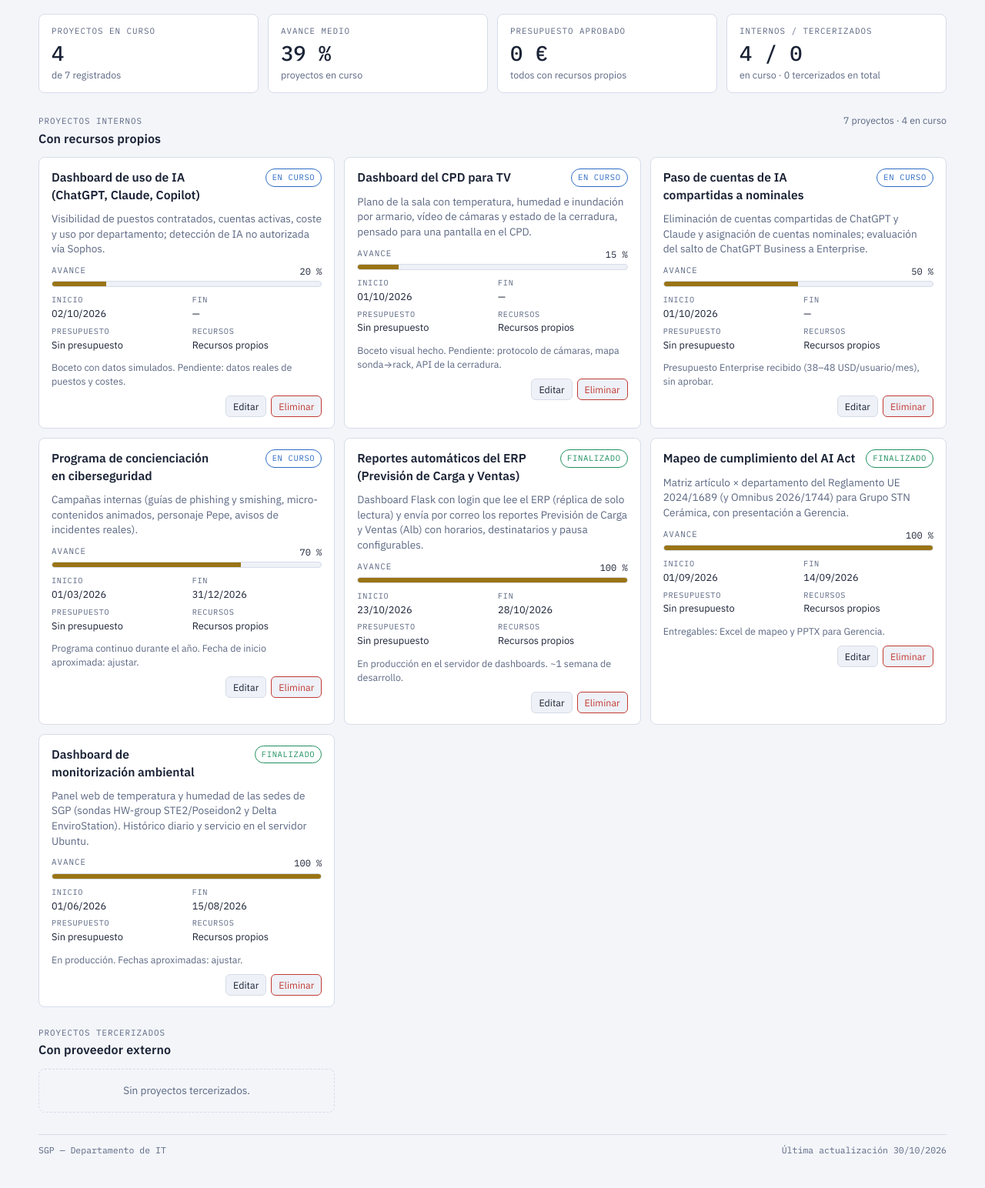
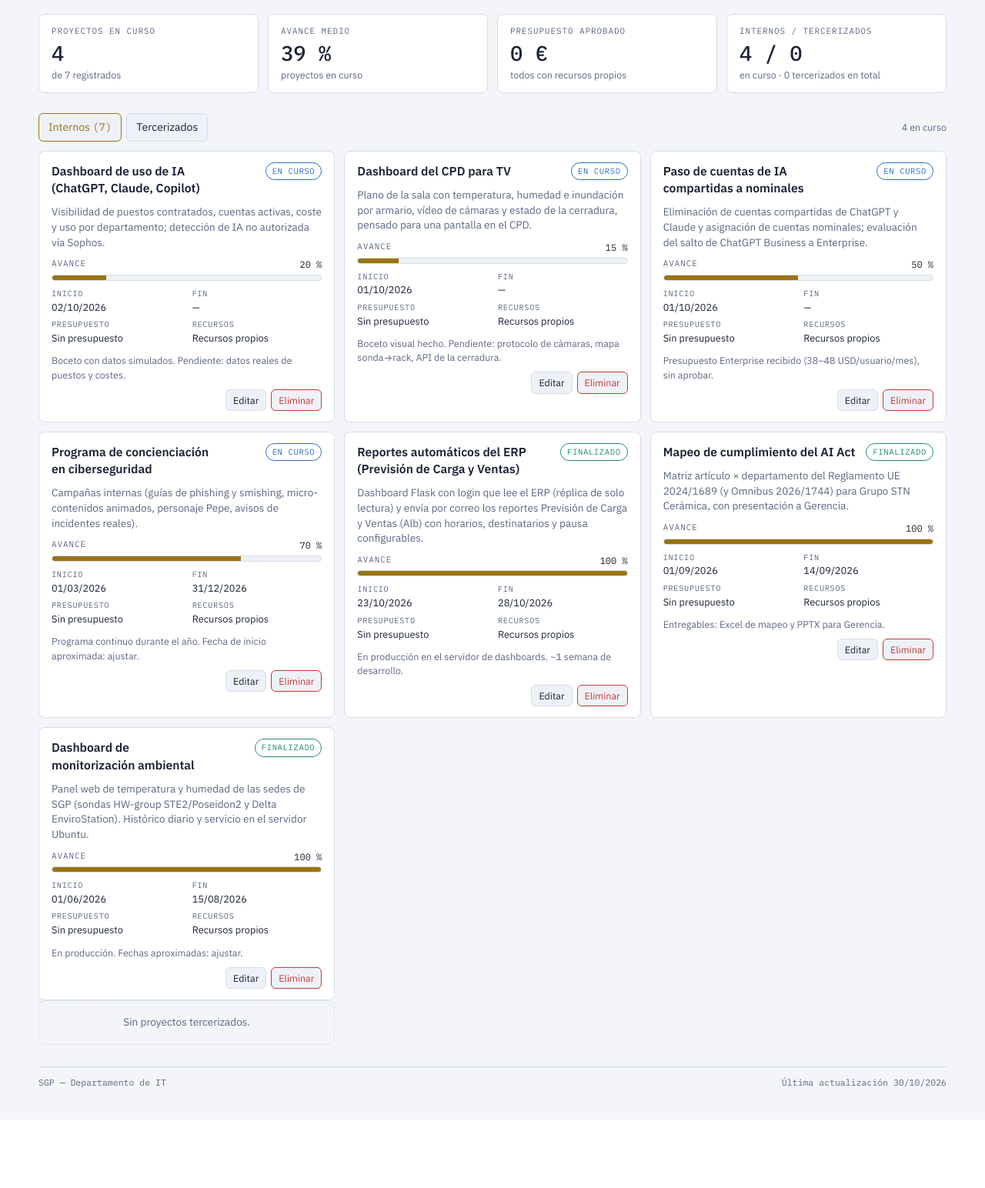
Before and after one commit to mr7security/actividadseguridad, a Flask app: page / in a window 1280 px wide. Shown: the part 145-1689 px from the top of the page at 77% size. After the commit the page ends 1559 px from the top, so only its background shows below. Run offline with Flask 3, Linux system fonts and the light colour scheme; data comes from the database, SQL or seed files in the repository; parts of the project's set-up code (start-up, migrations or seed data) failed here and were passed over.

Commit message:
Internos / Tercerizados como subpestañas dentro de Proyectos
Co-Authored-By: Claude Fable 5.1 <noreply@anthropic.com>
Claude-Session: https://claude.ai/code/session_01L94Tpopm4kFSTtrLE6komE

```diff
--- a/templates/index.html
+++ b/templates/index.html
@@ -160,12 +160,16 @@ footer{margin-top:28px;padding-top:12px;border-top:1px solid var(--line);display
   <div class="kpi"><span class="eyebrow">Internos / tercerizados</span><span class="v mono" id="k-fin">—</span><span class="s" id="k-fin-s">en curso</span></div>
 </div>
 <section class="block">
-  <div class="sec-head"><div><div class="eyebrow">Proyectos internos</div><h2>Con recursos propios</h2></div><span class="note" id="proy-note"></span></div>
+  <div class="sec-head">
+    <div class="tabs" role="tablist" aria-label="Tipo de proyecto">
+      <button role="tab" aria-selected="true" data-ptab="int">Internos <span class="mono" id="cnt-int"></span></button>
+      <button role="tab" aria-selected="false" data-ptab="ext">Tercerizados <span class="mono" id="cnt-ext"></span></button>
+    </div>
+    <span class="note" id="proy-note"></span>
+  </div>
   <div class="grid-proj" id="proy-grid"><div class="empty">Cargando proyectos…</div></div>
-</section>
-<section class="block">
-  <div class="sec-head"><div><div class="eyebrow">Proyectos tercerizados</div><h2>Con proveedor externo</h2></div><span class="note" id="proy-note-ext"></span></div>
-  <div class="grid-proj" id="proy-grid-ext"><div class="empty">Cargando proyectos…</div></div>
+  <div class="grid-proj" id="proy-grid-ext" hidden><div class="empty">Cargando proyectos…</div></div>
+  <span class="note" id="proy-note-ext" hidden></span>
 </section>
 </div>
 
@@ -359,16 +363,25 @@ function renderKPIs(){
   const months=new Set(cY.map(c=>c.creacion.slice(0,7)));$("#k-cau-med").textContent=months.size?(cY.length/months.size).toFixed(1):"—";
 }
 
+let ptab="int";
 function renderProyectos(){
-  renderGrupo($("#proy-grid"),$("#proy-note"),proyectos.filter(p=>p.modalidad!=="Tercerizado"),"internos");
-  renderGrupo($("#proy-grid-ext"),$("#proy-note-ext"),proyectos.filter(p=>p.modalidad==="Tercerizado"),"tercerizados");
+  const ints=proyectos.filter(p=>p.modalidad!=="Tercerizado"),exts=proyectos.filter(p=>p.modalidad==="Tercerizado");
+  renderGrupo($("#proy-grid"),$("#proy-note"),ints,"internos");
+  renderGrupo($("#proy-grid-ext"),$("#proy-note-ext"),exts,"tercerizados");
+  $("#cnt-int").textContent=ints.length?`(${ints.length})`:"";$("#cnt-ext").textContent=exts.length?`(${exts.length})`:"";
+  showPtab(ptab);
 }
+function showPtab(t){ptab=t;document.querySelectorAll('[data-ptab]').forEach(b=>b.setAttribute("aria-selected",b.dataset.ptab===t));
+  $("#proy-grid").hidden=t!=="int";$("#proy-grid-ext").hidden=t!=="ext";
+  $("#proy-note").textContent=(t==="int"?$("#proy-note").dataset.txt:$("#proy-note-ext").dataset.txt)||"";try{localStorage.setItem("ptab",t)}catch(e){}}
+document.querySelectorAll('[data-ptab]').forEach(b=>b.onclick=()=>showPtab(b.dataset.ptab));
+try{const t=localStorage.getItem("ptab");if(t==="ext")ptab="ext"}catch(e){}
 function renderGrupo(g,note,lista,nombre){
   g.innerHTML="";
   const order={"En curso":0,"En pausa":1,"Planificado":2,"Finalizado":3};
   const list=[...lista].sort((a,b)=>(order[a.estado]??9)-(order[b.estado]??9)||(b.inicio||"").localeCompare(a.inicio||""));
   const pres=list.filter(p=>p.presupuesto!=null&&p.presupuesto!=="").reduce((a,p)=>a+(+p.presupuesto||0),0);
-  note.textContent=list.length?`${list.length} proyecto${list.length>1?"s":""} · ${list.filter(p=>p.estado==="En curso").length} en curso`+(pres?` · ${eur(pres)} aprobados`:""):"";
+  note.dataset.txt=list.length?`${list.filter(p=>p.estado==="En curso").length} en curso`+(pres?` · ${eur(pres)} aprobados`:""):"";
   if(!list.length){g.innerHTML='<div class="empty">Sin proyectos '+nombre+'. '+(isOwner?'Añádelos desde Administrar.':'')+'</div>';return}
   list.forEach(p=>{
     const c=document.createElement("article");c.className="card";
```
